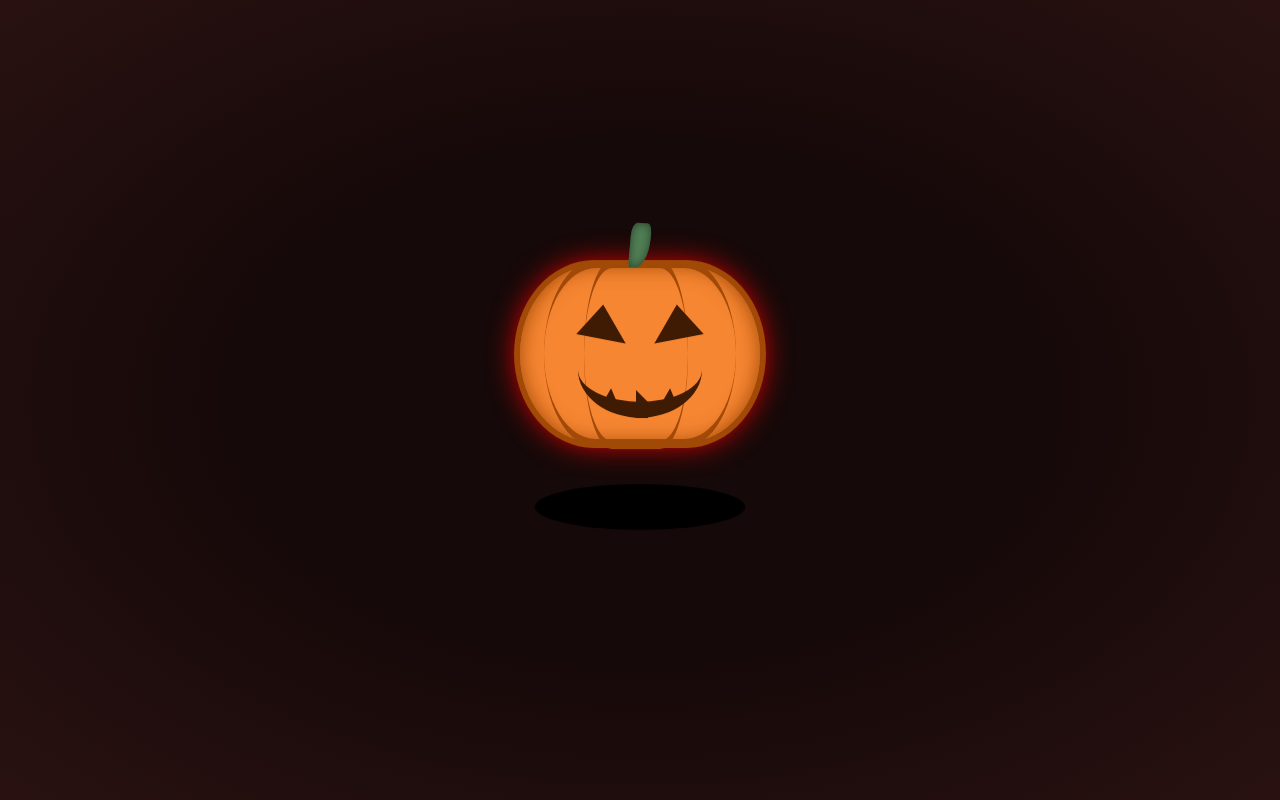
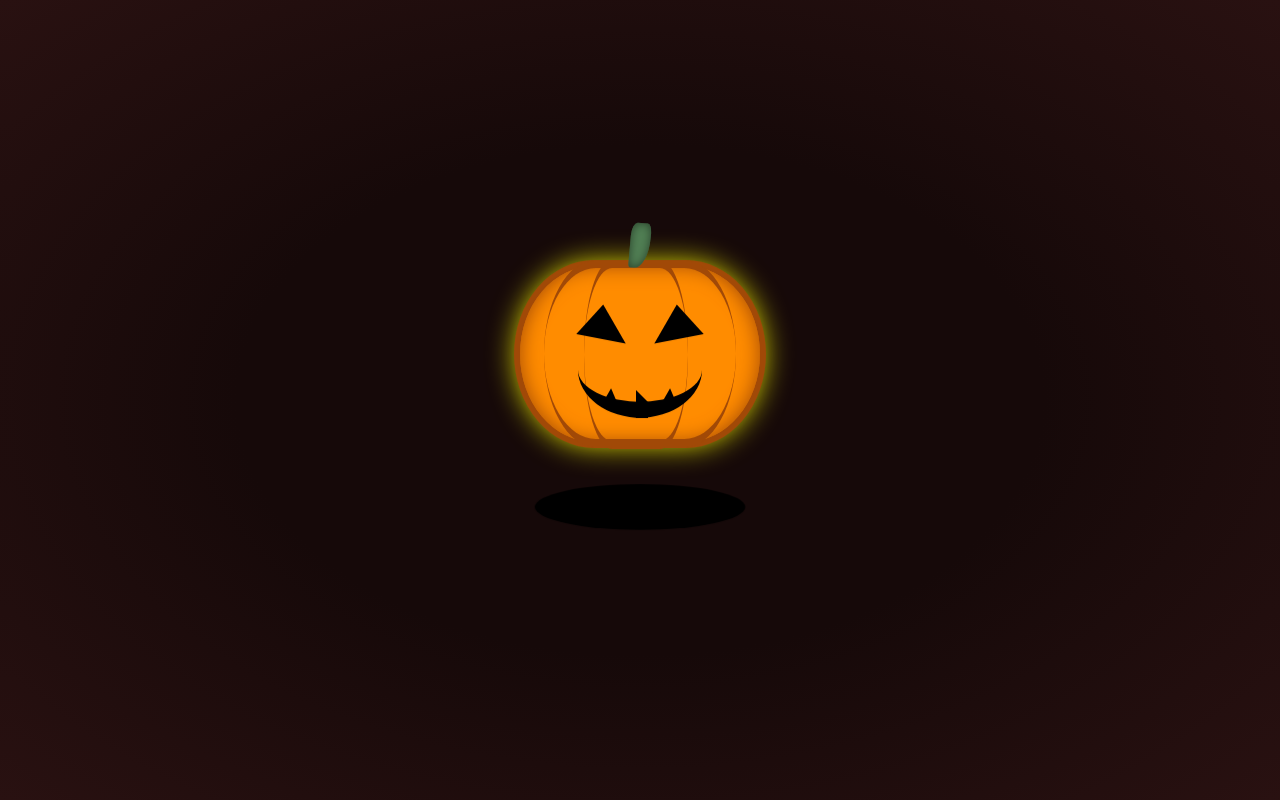
Before and after one commit to LGreen808/Web-Design-TCA-2, a plain HTML site: page index.html in a window 1280 px wide. Drawn offline with Linux system fonts and the light colour scheme.

Commit message:
Pt 1 of stylizing the pumpkin

```diff
--- a/style.css
+++ b/style.css
@@ -16,14 +16,16 @@ body {
     flex-direction: column;
 }
 
+/***Changed the background color of the pumpkin to dark orange*****/
+/***Changed the glow/shadow of the pumpkin to yellow*****/
 .pumpkin {
     height: 11em;
     width: 15em;
-    background: #f68632;
+    background: darkorange;
     border: 0.4em solid #a14907;
     border-radius: 70%/110%;
     position: relative;
-    box-shadow: inset 0 0 20px #a14907, 0 0 30px -4px red;
+    box-shadow: inset 0 0 20px #a14907, 0 0 30px -4px yellow;
     z-index: 1;
     animation: float 3s infinite;
 }
@@ -76,23 +78,26 @@ body {
     top: 2.8em;
 }
 
+/***Changed the right eye of the pumpkin to black****/
 .pumpkin .eye.right {
     right: 3.7em;
-    border-left: 2.4em solid #401b03;
+    border-left: 2.4em solid black;
     border-bottom: 2.1em solid transparent;
     transform: rotate(30deg);
 }
 
+/****Changed the left eye of the pumpkin to black****/
 .pumpkin .eye.left {
     left: 3.7em;
     transform: rotate(-30deg);
     border-bottom: 2.1em solid transparent;
-    border-right: 2.4em solid #401b03;
+    border-right: 2.4em solid black;
 
 }
 
+/****Changed the mouth of the pumpkin to black****/
 .pumpkin .mouth {
-    border-bottom: 1em solid #401b03;
+    border-bottom: 1em solid black;
     position: absolute;
     width: 4em;
     height: 2em;
@@ -108,9 +113,9 @@ body {
     left: 3.6em;
     border-radius: 0 0 0 100%;
 }
-
+/****Changed the teeth of the pumpkin to black***/
 .pumpkin .teeth {
-    border-left: 0.8em solid #401b03;
+    border-left: 0.8em solid black;
     border-bottom: 0 solid transparent;
     border-top: 0.8em solid transparent;
     width: 0.5em;
@@ -135,7 +140,7 @@ body {
     top: -0.65em;
     transform: rotate(30deg);
     border-bottom: 0.5em solid transparent;
-    border-left: 1em solid #401b03;
+    border-left: 1em solid black;
 
 }
 .pumpkin .teeth::after {
@@ -143,7 +148,7 @@ body {
     top: -0.65em;
     transform: rotate(30deg);
     border-bottom: 0.5em solid transparent;
-    border-left: 1em solid #401b03;
+    border-left: 1em solid black;
 
 }
 
```
